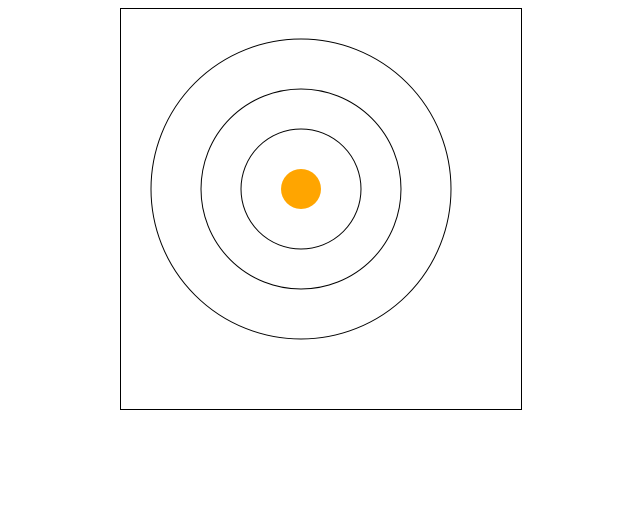
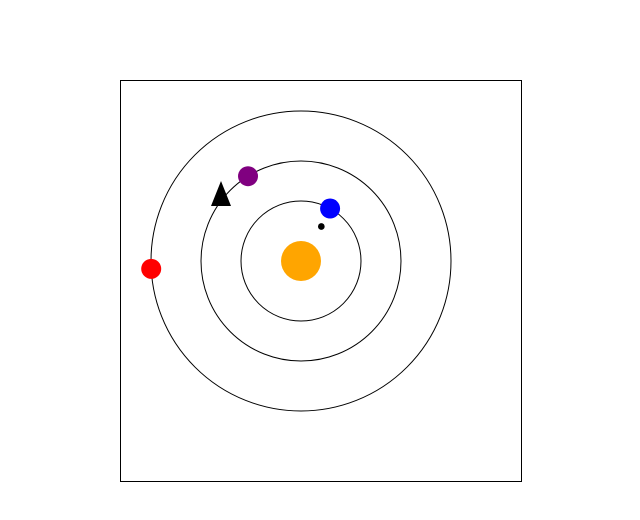
Before and after one commit to NickyRuby/Cosmic-Game, a plain HTML site: page index.html in a window 1280 px wide. Shown: the whole page, without its empty margins (319-959 px from the left). Drawn offline with Linux system fonts and the light colour scheme.

Commit message:
New Engine

```diff
--- a/game.js
+++ b/game.js
@@ -19,12 +19,17 @@ var SUN_ORBIT_RAIDUS_3 = 150;
 var SUN_ORBIT_COLOR = "#c1c1c1";
 
 // MOVING OBJECTS — x,y:center of orbit; raduis: radius of orbit; rad: planet's radius;
-var EARTH_1 = {x: SUN_X_POS, y: SUN_X_POS, radius: SUN_ORBIT_RAIDUS_1, rad: EARTH_RADIUS, color: "blue" }
-var EARTH_2 = {x: SUN_X_POS, y: SUN_X_POS, radius: SUN_ORBIT_RAIDUS_2, rad: EARTH_RADIUS, color: "purple" }
-var EARTH_3 = {x: SUN_X_POS, y: SUN_X_POS, radius: SUN_ORBIT_RAIDUS_3, rad: EARTH_RADIUS, color: "black" }
-var MOON = {x: EARTH_1.x + SUN_ORBIT_RAIDUS_1, y:EARTH_1.y + SUN_ORBIT_RAIDUS_1, radius: EARTH_RADIUS * 3 , rad: EARTH_RADIUS / 2, color: "black" }
+var SUN = {x:SUN_X_POS, y: SUN_Y_POS, radius: 0, SUN_RADIUS, rad:SUN_RADIUS ,color: "yellow"}
+var EARTH_1 = {x: SUN.x, y: SUN.y, radius: SUN_ORBIT_RAIDUS_1, rad: EARTH_RADIUS, color: "blue" }
+var EARTH_2 = {x: SUN.x, y: SUN.y, radius: SUN_ORBIT_RAIDUS_2, rad: EARTH_RADIUS, color: "purple" }
+var EARTH_3 = {x: SUN.x, y: SUN.y, radius: SUN_ORBIT_RAIDUS_3, rad: EARTH_RADIUS, color: "red" }
+var MOON = {x: SUN.x, y:SUN.y, radius: EARTH_RADIUS * 2 , rad: EARTH_RADIUS / 3, color: "black" }
 
-let objects = [EARTH_1, EARTH_2, EARTH_3, MOON];
+//
+var WorldState = {
+  time: 0,
+  rocket: [[100,100], [90,125], [110, 125]]
+}
 
 
 // Preset World
@@ -49,22 +54,28 @@ function drawCircle(x, y, r, color, fill) {
   }
 }
 
-function calcPosition(x,y,r,t,color,fill) {
-  return {
-      color: color,
-      fill: fill,
-      x: x - r * Math.sin(t * Math.PI / 180),
-      y: y + r * Math.cos(t * Math.PI / 180)
-   }
+// drawing Rocket on canvas
+function drawRocket(){
+  CTX.beginPath();
+  CTX.moveTo(WorldState.rocket[0][0], WorldState.rocket[0][1]);
+  CTX.lineTo(WorldState.rocket[1][0], WorldState.rocket[1][1]);
+  CTX.lineTo(WorldState.rocket[2][0], WorldState.rocket[2][1]);
+  CTX.fill();
+}
+
+
+// f(baricenter,sputnik, WorldState, acceleration);
+function calcPosition(bar,obj,ws,acc) {
+  const newObj = Object.assign({},obj);
+  newObj.x = bar.x + obj.radius * Math.cos ((acc * ws.time) * Math.PI / 180);
+  newObj.y = bar.y + obj.radius * Math.sin ((acc * ws.time) * Math.PI / 180);
+  return newObj;
 }
 
 
 function clearWorld() {
   CTX.clearRect(0, 0, CANVAS.width, CANVAS.height);
 }
-
-// WorldState -> Vec
-// interpreation position of Earth on the Sun Orbit
 
 
 // WorldState -> Image
@@ -75,36 +86,77 @@ function draw(ws) {
   drawCircle(SUN_X_POS, SUN_Y_POS, SUN_ORBIT_RAIDUS_1, SUN_ORBIT_COLOR, false);
   drawCircle(SUN_X_POS, SUN_Y_POS, SUN_ORBIT_RAIDUS_2, SUN_ORBIT_COLOR, false);
   drawCircle(SUN_X_POS, SUN_Y_POS, SUN_ORBIT_RAIDUS_3, SUN_ORBIT_COLOR, false);
-  drawCircle()
+  let newEarth1 = calcPosition(SUN, EARTH_1, ws, 1);
+  drawCircle(newEarth1.x,newEarth1.y,newEarth1.rad,newEarth1.color,true);
+  let newEarth2 = calcPosition(SUN, EARTH_2, ws, 2);
+  drawCircle(newEarth2.x,newEarth2.y,newEarth2.rad,newEarth2.color,true);
+  let newEarth3 = calcPosition(SUN, EARTH_3, ws, 3);
+  drawCircle(newEarth3.x,newEarth3.y,newEarth3.rad,newEarth3.color,true);
+  let newMoon = calcPosition(newEarth1, MOON, ws, 4);
+  drawCircle(newMoon.x, newMoon.y, newMoon.rad, newMoon.color, true);
+  drawRocket()
+
 }
 
 
 // WorldState -> WorldState
 // Change Earth position
 function tick(ws) {
-  return ws + 1;
+  ws.time += 1;
+  return ws;
 }
 
-function bigBang(ws, onDraw, onTick) {
-  requestAnimationFrame(function(time) {
-    onDraw(ws);
-    var newWS = onTick(ws);
-    bigBang(newWS, onDraw, onTick)
-  });
+
+// runs simulation from given WorldState
+// WorldState, KeyStore -> WorldState
+// computes new WorldState according keypress
+function myOnKey(ws, ks) {
+  if (ks.ArrowUp ) {
+    for (let each of ws.rocket) each[1] -= 5;
+  }
+  else if (ks.ArrowDown) {
+    for (let each of ws.rocket) each[1] += 5;
+  }
+  else if (ks.ArrowLeft) {
+    for (let each of ws.rocket) each[0] -= 5;
+  }
+  else if (ks.ArrowRight) {
+    for (let each of ws.rocket) each[0] += 5;
+  }
+  return ws;
 }
 
-function forTest(){
-  console.log("hello.world");
+// runs simulation from given WorldState
+function bigBang(ws, onDraw, onTick, onKey) {
+  const TRACKED_KEYS = ['ArrowUp', 'ArrowDown', 'ArrowLeft', 'ArrowRight'];
+
+  const ks = (function(keys) {
+    const keyStore = Object.create(null); // keyStore = {ArrowUp: true}
+
+    function track(event) {
+      if (keys.includes(event.key)) {
+        keyStore[event.key] = event.type == 'keydown'; // keyStore = { ArrowUp: true} == keyStore[ArrowUp] = true/false;
+        event.preventDefault();
+      }
+    }
+
+    window.addEventListener('keyup', track);
+    window.addEventListener('keydown', track);
+
+    return keyStore;
+  })(TRACKED_KEYS);
+
+  const run = function(ws, onDraw, onTick, onKey = null) {
+    requestAnimationFrame(function() {
+      onDraw(ws);
+      const newState = onKey ? onTick(onKey(ws, ks)) : onTick(ws, ks);
+      run(newState, onDraw, onTick, onKey)
+    });
+  }
+
+  run(ws, onDraw, onTick, onKey);
 }
 
-bigBang(0, draw, tick);
 
 
-/*
-и на всякий случай еще раз напомню с помощью каких пар-ов рассчитывается
-положение спутника (планета это тоже спутник. только спутник солнца)
-
-1) координат барицентра
-2) расстояния до желаемой орбиты
-3) времени
-*/
+bigBang(WorldState, draw, tick, myOnKey);
--- a/index.html
+++ b/index.html
@@ -6,7 +6,7 @@
   <style media="screen">
     canvas {
       display: block;
-      margin: 0 auto;
+      margin: 80px auto;
     }
   </style>
 </head>
```
